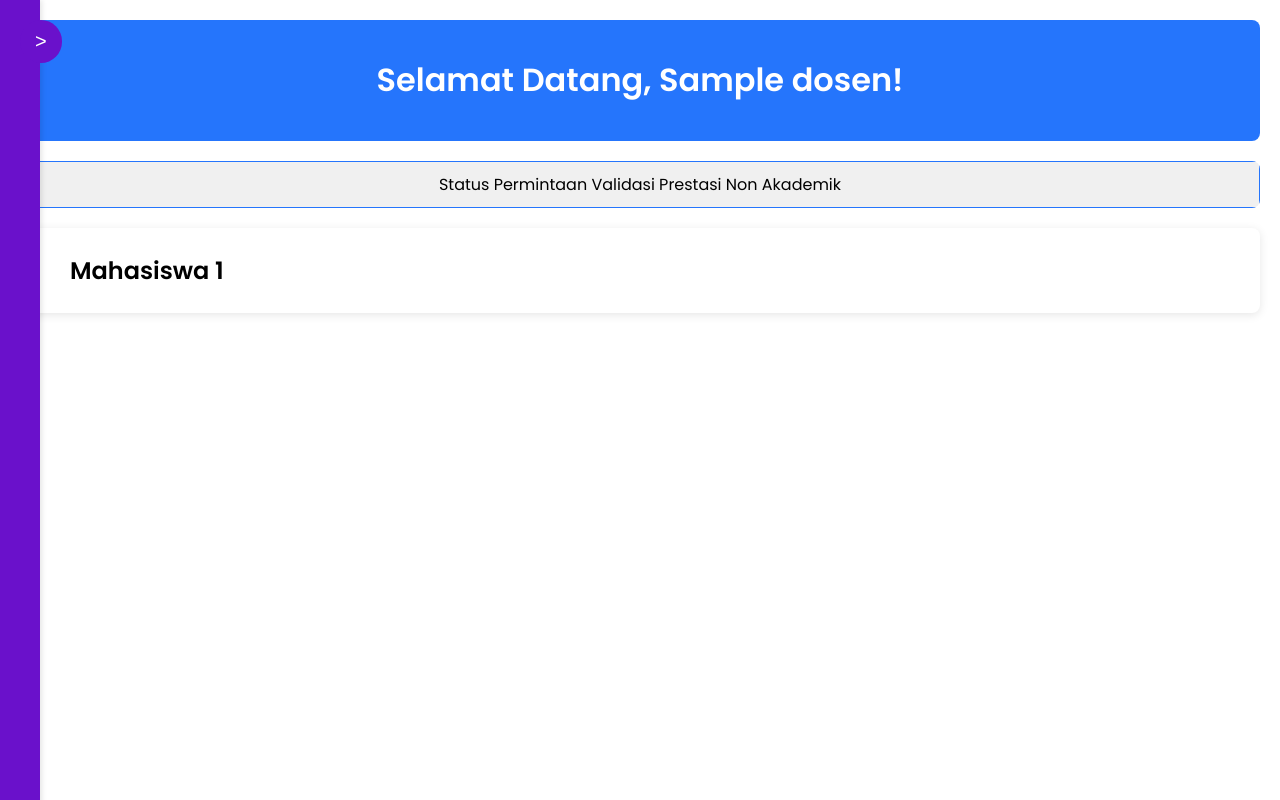
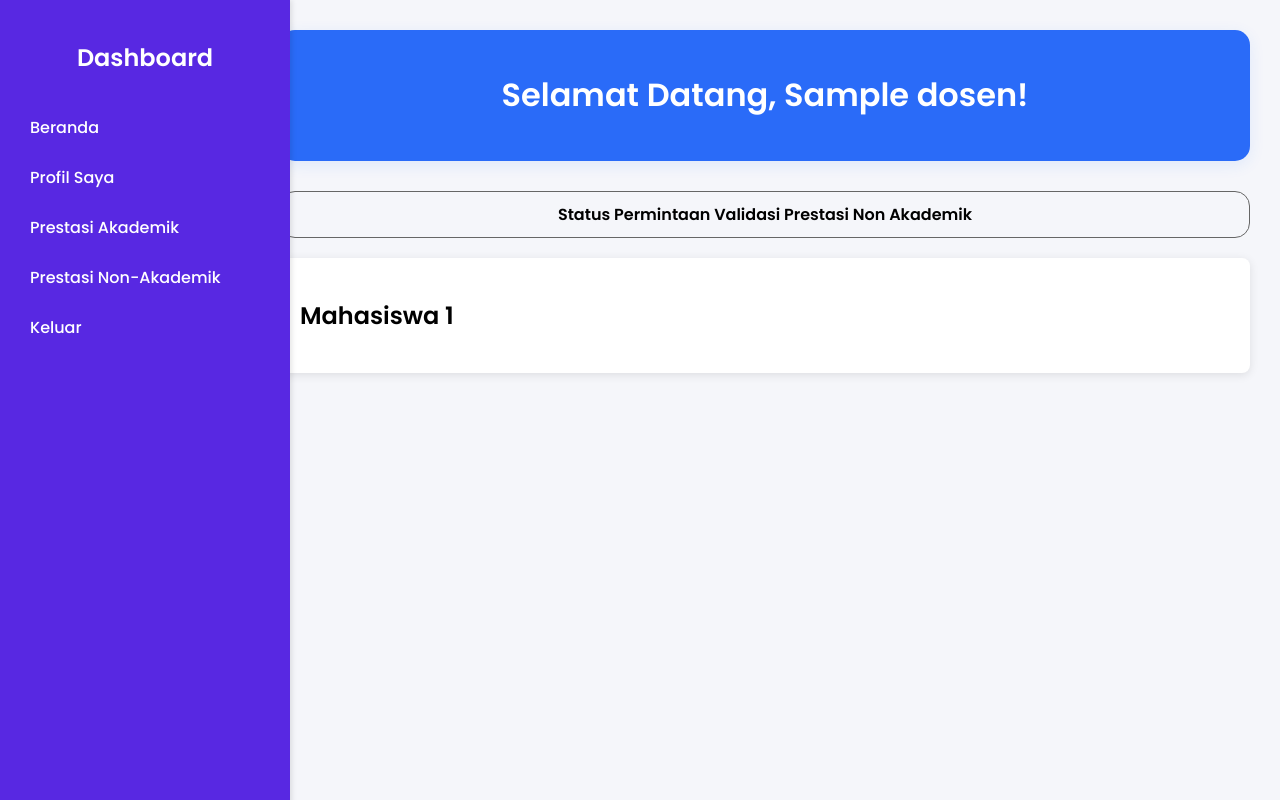
Before and after one commit to aqilaazza/ProjectSistemPencatatanPrestasi, a PHP site: page /dashboard/dashboardDosen.php in a window 1280 px wide. Run offline with PHP 8.4, Linux system fonts and the light colour scheme; the visitor is signed in with stand-in values (Sample User, id 1); tables that the repository leaves empty or names only in its code hold one stand-in row (values such as "Sample post"); some libraries are stand-ins or nearby versions.

Commit message:
Hilangkan toggle bar

```diff
--- a/projectAkhirV2/dashboard/cssDosen.css
+++ b/projectAkhirV2/dashboard/cssDosen.css
@@ -5,26 +5,24 @@ body {
     flex-direction: column;
     height: 100vh;
     overflow: hidden;
+    background-color: #f5f6fa;
 }
 
 .sidebar {
     width: 250px;
-    background-color: #6a11cb;
+    background-color: #5828E2;
     color: white;
+    font-size:36;
     padding: 20px;
     box-shadow: 2px 0 5px rgba(0, 0, 0, 0.1);
     height: 100%;
     position: fixed;
-    left: -250px; /* Hidden by default */
-    transition: left 0.3s ease; /* Smooth transition */
-}
-
-.sidebar.active {
-    left: 0; /* Show when active */
+    left: 0;
 }
 
 .sidebar h2 {
     text-align: center;
+    margin-bottom: 30px;
 }
 
 .sidebar ul {
@@ -33,102 +31,144 @@ body {
 }
 
 .sidebar ul li {
-    margin: 15px 0;
+    margin: 5px 0;
+    padding: 10px;
+    border-radius: 5px;
+    transition: background-color 0.3s;
+}
+
+.sidebar ul li:hover {
+    background-color: rgba(255, 255, 255, 0.1);
 }
 
 .sidebar ul li a {
     color: white;
     text-decoration: none;
     font-weight: 500;
-}
-
-.sidebar ul li a:hover {
-    text-decoration: underline;
+    display: block;
 }
 
 .main-content {
     flex-grow: 1;
-    padding: 20px;
-    margin-left: 0; /* No margin initially */
+    margin-left: 250px;
+    padding: 30px;
     overflow-y: auto;
-    transition: margin-left 0.3s ease; /* Smooth transition */
+    background-color: #f5f6fa;
 }
 
 .header {
-    background-color: #2575fc;
+    background-color: #2A6BF8;
     color: white;
-    padding: 15px;
-    text-align: center;
-    border-radius: 8px; /* Rounded corners */
-    margin-bottom: 20px; /* Space below the header */
-}
-
-.tabs {
-    display: flex;
-    justify-content: space-around;
-    margin-bottom: 20px;
-    border-radius: 8px; /* Rounded corners */
-    overflow: hidden; /* Prevent overflow for rounded corners */
-    background-color: #f0f0f0; /* Background color */
-}
-
-.tab {
-    flex: 1; /* Equal space for each tab */
-    padding: 10px 0; /* Vertical padding */
-    cursor: pointer;
-    text-align: center;
-    border: 1px solid #2575fc;
-    background-color: #f0f0f0;
-}
-
-.tab.active {
-    background-color: #2575fc;
-    color: white;
+    text-align:center;
+    padding: 20px;
+    border-radius: 15px;
+    margin-bottom: 30px;
+    box-shadow: 0 4px 15px rgba(37, 117, 252, 0.1);
 }
 
 .card {
     background-color: white;
     border-radius: 8px;
     box-shadow: 0 2px 10px rgba(0, 0, 0, 0.1);
-    padding: 5px 50px; /* Padding horizontal */
+    padding: 20px;
     margin: 20px 0;
 }
 
-.upload-btn {
-    background-color: #6a11cb;
+footer {
+    background-color: #5828E2;
     color: white;
-    border: none;
-    padding: 10px 15px;
-    border-radius: 5px;
-    cursor: pointer;
-    margin-top: 20px;
-    display: block; /* Centering */
-    margin-left: auto; /* Centering */
-    margin-right: auto; /* Centering */
+    text-align: center;
+    padding: 0px;
+    position: fixed;
+    bottom: 0;
+    margin-left: 127px;
+    padding-bottom:50px;
 }
 
-footer {
-    text-align: center;
-    padding: 10px 0;
-    background-color: #6a11cb;
-    color: white;
-    position: relative;
-    width: 100%;
+/* Sidebar menu hover effect */
+.sidebar ul li:hover {
+    background-color: rgba(255, 255, 255, 0.1);
 }
 
-.toggle-sidebar {
-    background-color: #6a11cb;
+.form-group {
+    margin-bottom: 15px;
+}
+
+.form-group input, .form-group select, .form-group button {
+    width: 100%;
+    padding: 10px;
+    font-size: 16px;
+    margin: 5px 0;
+    border: 1px solid #ddd;
+    border-radius: 5px;
+}
+
+.form-group button {
+    background-color: #2A6BF8;
     color: white;
-    border: none;
-    padding: 10px 15px;
-    border-radius: 30px;
     cursor: pointer;
-    position: fixed;
-    top: 20px;
-    left: 20px;
-    z-index: 10; /* Ensure it's above other elements */
+}
+
+.form-group button:hover {
+    background-color: #1a4db4;
 }
 
 .toggle-icon {
     font-size: 20px; /* Size of the icon */
 }
+
+.jadwal-piket-table {
+    width: 100%;
+    border-collapse: collapse;
+    margin-top: 20px;
+    background-color: white;
+    border-radius: 8px;
+    box-shadow: 0 2px 10px rgba(0, 0, 0, 0.1);
+}
+
+.jadwal-piket-table th, .jadwal-piket-table td {
+    padding: 12px;
+    text-align: center;
+    border: 1px solid #ddd;
+}
+
+.jadwal-piket-table th {
+    background-color: #5828E2;
+    color: white;
+    font-weight: 600;
+}
+
+.jadwal-piket-table tbody tr:hover {
+    background-color: rgba(0, 0, 0, 0.05);
+}
+
+.jadwal-piket-table td {
+    font-weight: 500;
+    color: #333;
+}
+
+/* Adjust responsive design */
+@media (max-width: 768px) {
+    .jadwal-piket-table th, .jadwal-piket-table td {
+        padding: 8px;
+        font-size: 14px;
+    }
+
+    .main-content {
+        margin-left: 0;
+        padding: 20px;
+    }
+
+    .sidebar {
+        width: 200px;
+    }
+}
+
+.tabs {
+    text-align:center;
+    font-weight: 1000;
+    padding: 10px;
+    border: 1px solid #666666;
+    border-radius: 15px;
+    margin-bottom: 10px;
+}
--- a/projectAkhirV2/dashboard/dashboardDosen.php
+++ b/projectAkhirV2/dashboard/dashboardDosen.php
@@ -33,11 +33,6 @@ if (!$dosen) {
 
 </head>
 <body>
-
-    <button class="toggle-sidebar" onclick="toggleSidebar()">
-        <span class="toggle-icon" id="sidebar-icon">></span>
-    </button>
-
     <div class="sidebar" id="sidebar">
         <h2>Dashboard</h2>
         <ul>
@@ -55,7 +50,7 @@ if (!$dosen) {
         </div>
 
         <div class="tabs">
-            <div class="tab" onclick="showTab('status_validasi')">Status Permintaan Validasi Prestasi Non Akademik</div>
+            Status Permintaan Validasi Prestasi Non Akademik
         </div>
 
         <div class="card" id="status_validasi" style="display: block;">
```
